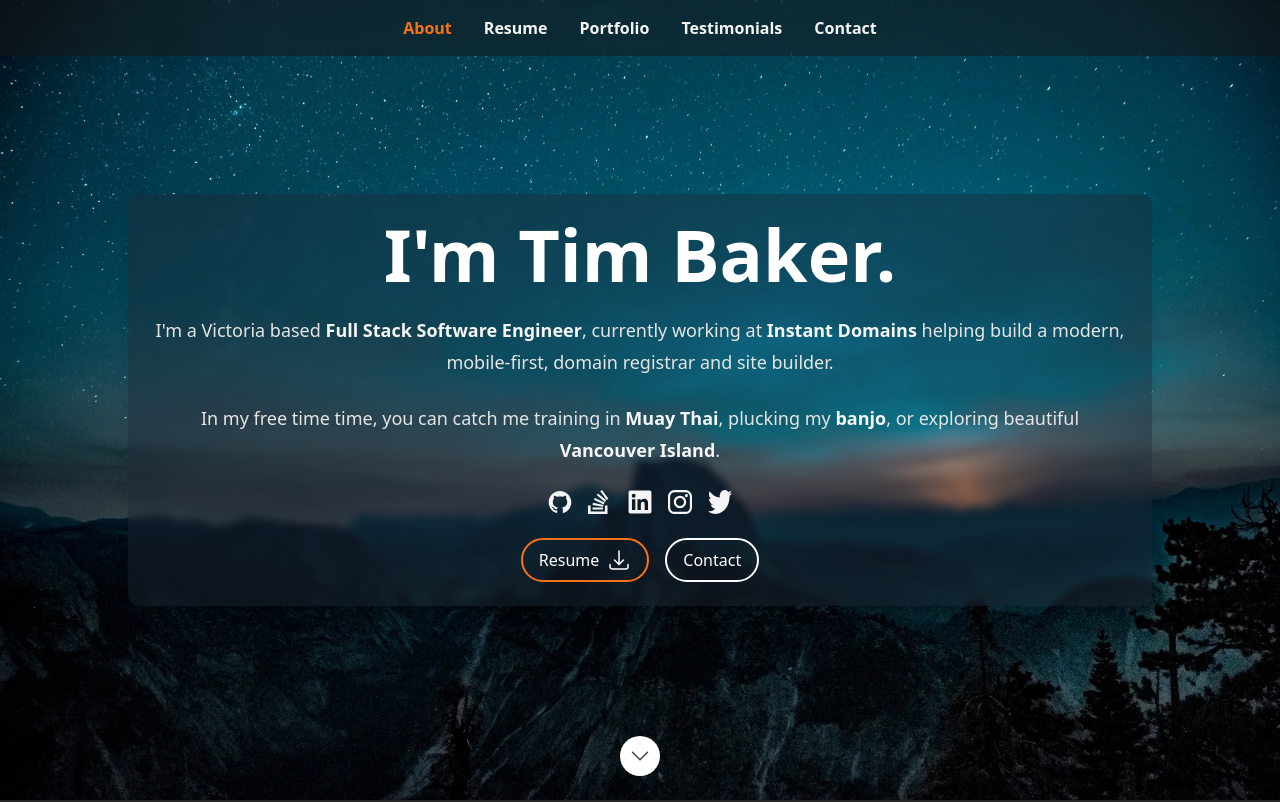
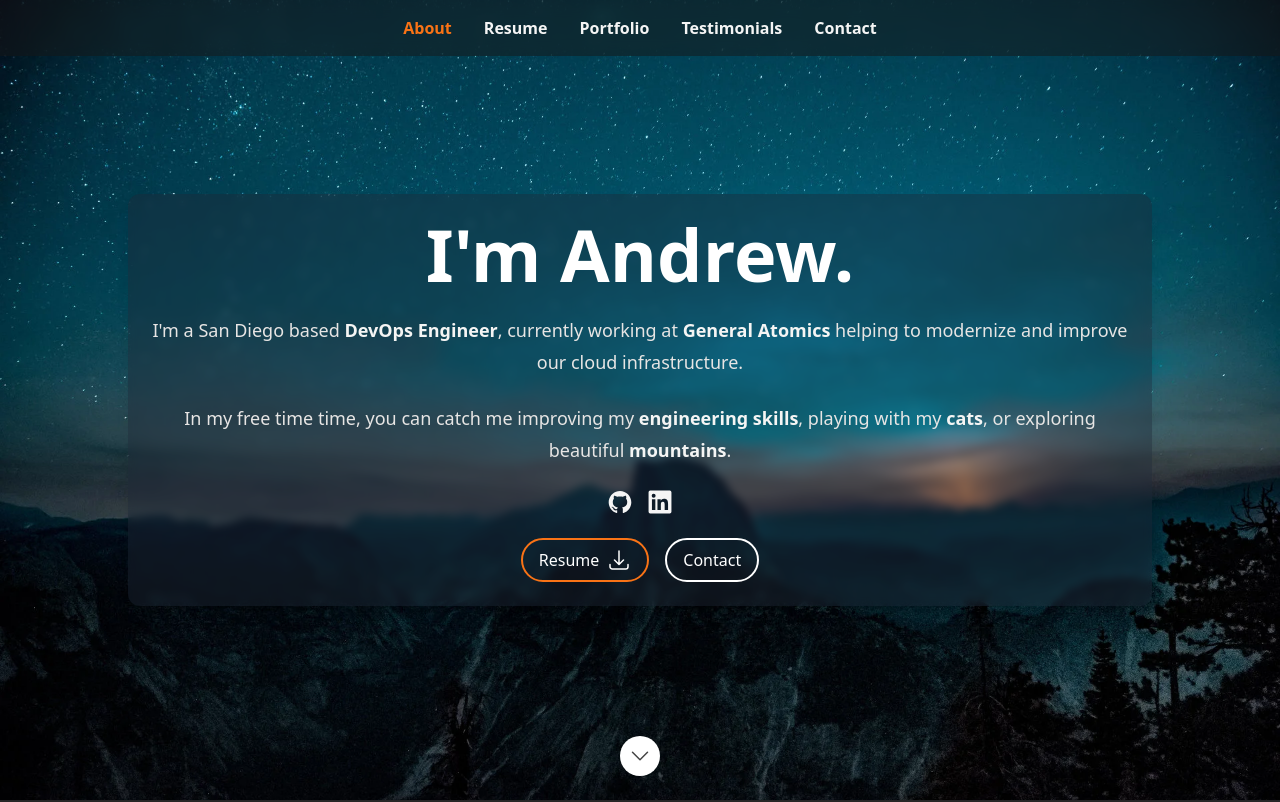
Before and after one commit to manwithaplandy/react-resume, a Next.js app: page / in a window 1280 px wide. Shown: the top 802 px of the page. Built offline with nearby package versions, Linux system fonts and the light colour scheme.

Commit message:
Added some of my own data

```diff
--- a/src/data/data.tsx
+++ b/src/data/data.tsx
@@ -9,10 +9,10 @@ import {
 } from '@heroicons/react/24/outline';
 
 import GithubIcon from '../components/Icon/GithubIcon';
-import InstagramIcon from '../components/Icon/InstagramIcon';
+// import InstagramIcon from '../components/Icon/InstagramIcon';
 import LinkedInIcon from '../components/Icon/LinkedInIcon';
-import StackOverflowIcon from '../components/Icon/StackOverflowIcon';
-import TwitterIcon from '../components/Icon/TwitterIcon';
+// import StackOverflowIcon from '../components/Icon/StackOverflowIcon';
+// import TwitterIcon from '../components/Icon/TwitterIcon';
 import heroImage from '../images/header-background.webp';
 import porfolioImage1 from '../images/portfolio/portfolio-1.jpg';
 import porfolioImage2 from '../images/portfolio/portfolio-2.jpg';
@@ -44,8 +44,8 @@ import {
  * Page meta data
  */
 export const homePageMeta: HomepageMeta = {
-  title: 'React Resume Template',
-  description: "Example site built with Tim Baker's react resume template",
+  title: "Andrew's Resume",
+  description: "Resume website built with React, and hosted on AWS.",
 };
 
 /**
@@ -69,18 +69,17 @@ export type SectionId = (typeof SectionId)[keyof typeof SectionId];
  */
 export const heroData: Hero = {
   imageSrc: heroImage,
-  name: `I'm Tim Baker.`,
+  name: `I'm Andrew.`,
   description: (
     <>
       <p className="prose-sm text-stone-200 sm:prose-base lg:prose-lg">
-        I'm a Victoria based <strong className="text-stone-100">Full Stack Software Engineer</strong>, currently working
-        at <strong className="text-stone-100">Instant Domains</strong> helping build a modern, mobile-first, domain
-        registrar and site builder.
+        I'm a San Diego based <strong className="text-stone-100">DevOps Engineer</strong>, currently working
+        at <strong className="text-stone-100">General Atomics</strong> helping to modernize and improve our cloud infrastructure.
       </p>
       <p className="prose-sm text-stone-200 sm:prose-base lg:prose-lg">
-        In my free time time, you can catch me training in <strong className="text-stone-100">Muay Thai</strong>,
-        plucking my <strong className="text-stone-100">banjo</strong>, or exploring beautiful{' '}
-        <strong className="text-stone-100">Vancouver Island</strong>.
+        In my free time time, you can catch me improving my <strong className="text-stone-100">engineering skills</strong>,
+        playing with my <strong className="text-stone-100">cats</strong>, or exploring beautiful{' '}
+        <strong className="text-stone-100">mountains</strong>.
       </p>
     </>
   ),
@@ -336,27 +335,22 @@ export const testimonial: TestimonialSection = {
 
 export const contact: ContactSection = {
   headerText: 'Get in touch.',
-  description: 'Here is a good spot for a message to your readers to let them know how best to reach out to you.',
+  description: 'For further inquiries or if you have any questions about my services, please feel free to contact me using the information below. I look forward to hearing from you soon.',
   items: [
     {
       type: ContactType.Email,
-      text: 'reachout@timbaker.me',
-      href: 'mailto:reachout@timbaker.me',
+      text: 'andrewrmalvani@gmail.com',
+      href: 'mailto:andrewrmalvani@gmail.com',
     },
     {
       type: ContactType.Location,
-      text: 'Victoria BC, Canada',
-      href: 'https://www.google.ca/maps/place/Victoria,+BC/@48.4262362,-123.376775,14z',
-    },
-    {
-      type: ContactType.Instagram,
-      text: '@tbakerx',
-      href: 'https://www.instagram.com/tbakerx/',
+      text: 'San Diego, CA',
+      href: 'https://maps.app.goo.gl/MsKa7QkkztT6s22u7',
     },
     {
       type: ContactType.Github,
-      text: 'tbakerx',
-      href: 'https://github.com/tbakerx',
+      text: 'manwithaplandy',
+      href: 'https://github.com/manwithaplandy',
     },
   ],
 };
@@ -365,9 +359,9 @@ export const contact: ContactSection = {
  * Social items
  */
 export const socialLinks: Social[] = [
-  {label: 'Github', Icon: GithubIcon, href: 'https://github.com/tbakerx'},
-  {label: 'Stack Overflow', Icon: StackOverflowIcon, href: 'https://stackoverflow.com/users/8553186/tim-baker'},
-  {label: 'LinkedIn', Icon: LinkedInIcon, href: 'https://www.linkedin.com/in/timbakerx/'},
-  {label: 'Instagram', Icon: InstagramIcon, href: 'https://www.instagram.com/reactresume/'},
-  {label: 'Twitter', Icon: TwitterIcon, href: 'https://twitter.com/TimBakerx'},
+  {label: 'Github', Icon: GithubIcon, href: 'https://github.com/manwithaplandy'},
+  // {label: 'Stack Overflow', Icon: StackOverflowIcon, href: 'https://stackoverflow.com/users/8553186/tim-baker'},
+  {label: 'LinkedIn', Icon: LinkedInIcon, href: 'https://www.linkedin.com/in/andrewmalvani'},
+  // {label: 'Instagram', Icon: InstagramIcon, href: 'https://www.instagram.com/reactresume/'},
+  // {label: 'Twitter', Icon: TwitterIcon, href: 'https://twitter.com/TimBakerx'},
 ];
```
